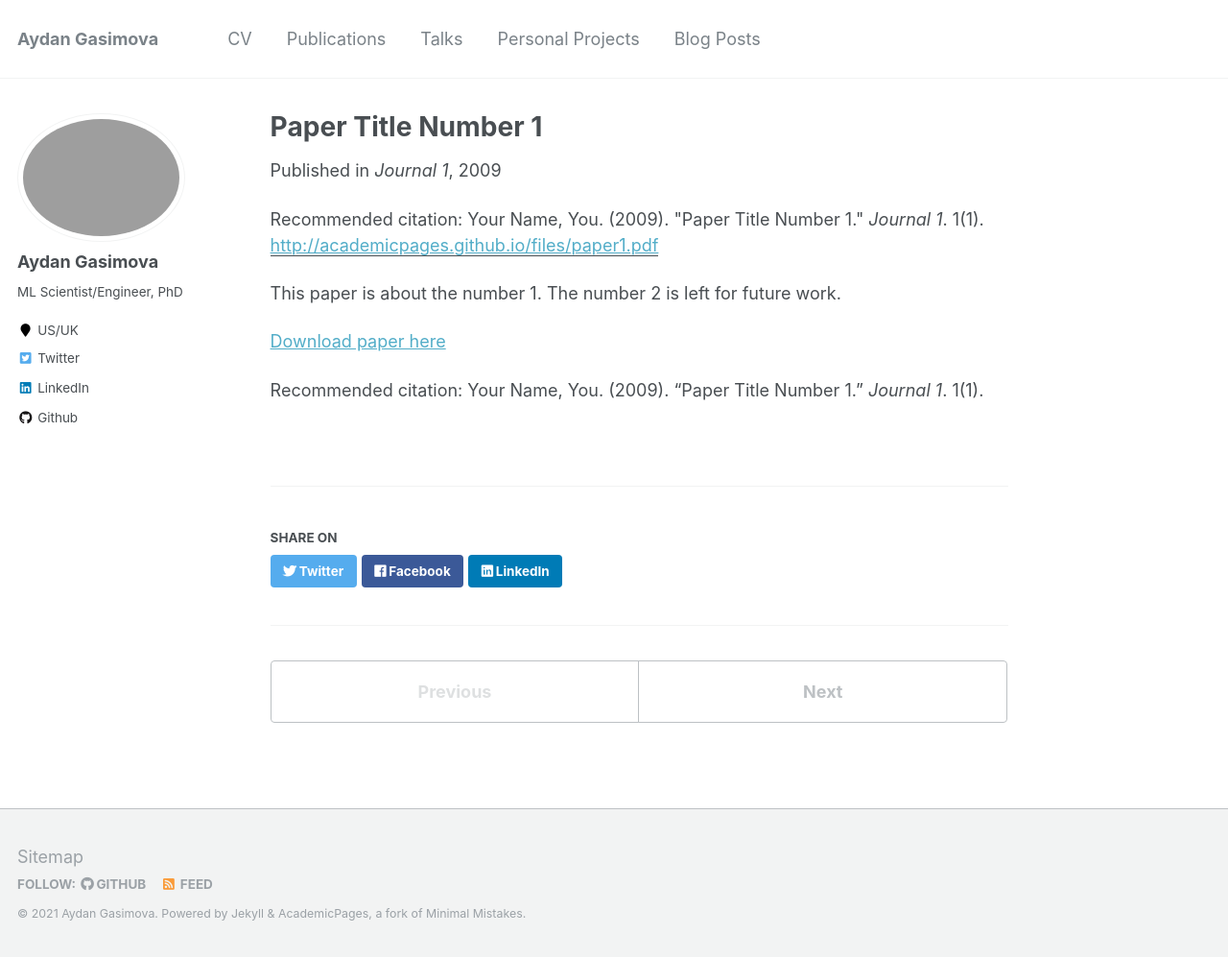
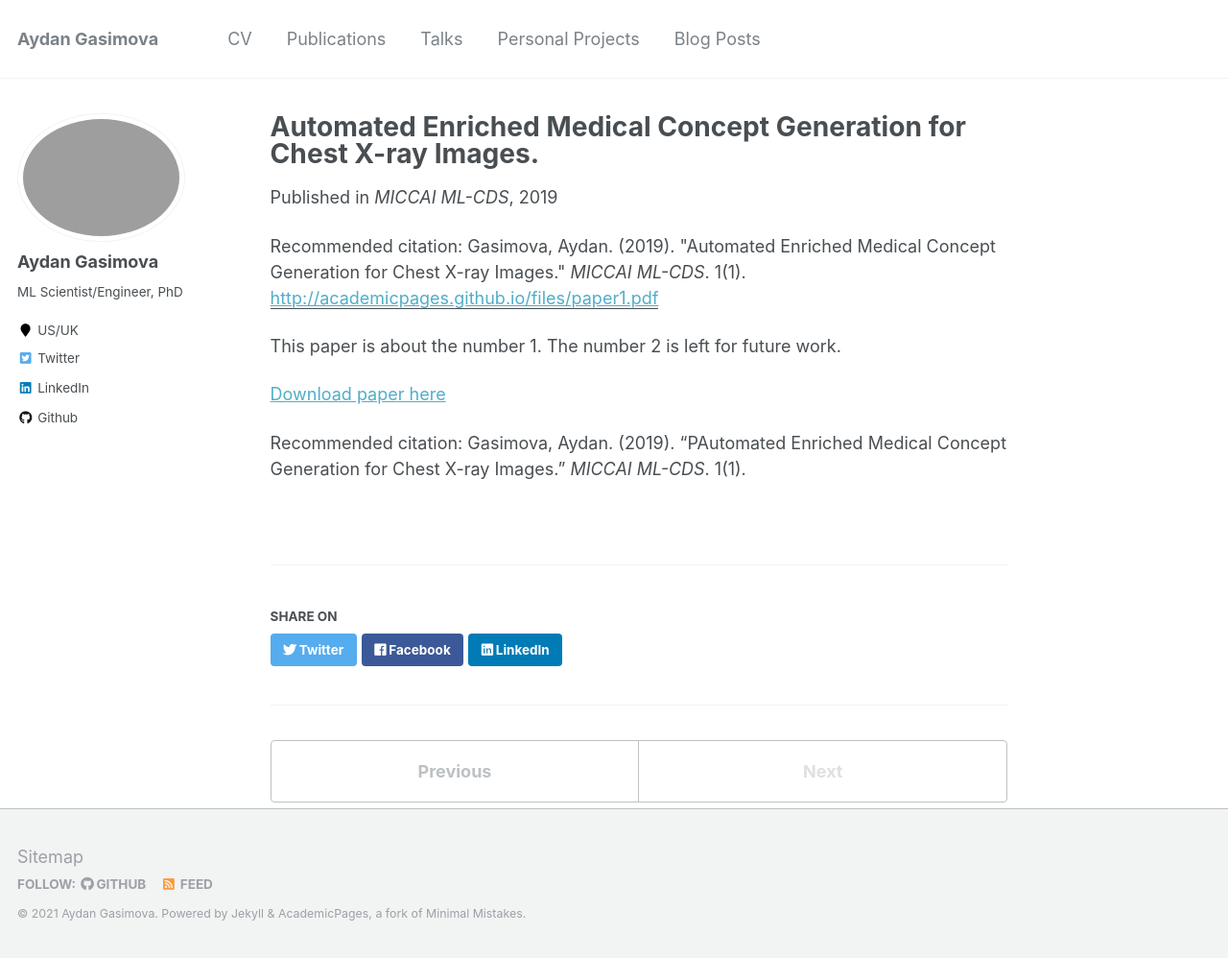
Before and after one commit to kasimayy/kasimayy.github.io, a Jekyll site: the page built from _publications/2009-10-01-paper-title-number-1.md, in a window 1280 px wide and 998 px high. Shown: the whole window at 96% size. Built offline with Jekyll 4.4.1, drawn with Linux system fonts in a browser that asks for light colours.

Commit message:
Update 2009-10-01-paper-title-number-1.md

```diff
--- a/_publications/2009-10-01-paper-title-number-1.md
+++ b/_publications/2009-10-01-paper-title-number-1.md
@@ -1,15 +1,15 @@
 ---
-title: "Paper Title Number 1"
+title: "Automated Enriched Medical Concept Generation for Chest X-ray Images."
 collection: publications
-permalink: /publication/2009-10-01-paper-title-number-1
-excerpt: 'This paper is about the number 1. The number 2 is left for future work.'
-date: 2009-10-01
-venue: 'Journal 1'
+permalink: /publication/enriched-medical-concept-generation
+excerpt: 'Given a small amount of manual annotations, clinically and visually-important concepts can be learned from raw textual radiology reports and consequently used at image annotations in automated report generation.'
+date: 2019-10-24
+venue: 'MICCAI ML-CDS'
 paperurl: 'http://academicpages.github.io/files/paper1.pdf'
-citation: 'Your Name, You. (2009). &quot;Paper Title Number 1.&quot; <i>Journal 1</i>. 1(1).'
+citation: 'Gasimova, Aydan. (2019). &quot;Automated Enriched Medical Concept Generation for Chest X-ray Images.&quot; <i>MICCAI ML-CDS</i>. 1(1).'
 ---
 This paper is about the number 1. The number 2 is left for future work.
 
-[Download paper here](http://academicpages.github.io/files/paper1.pdf)
+[Download paper here](https://link.springer.com/chapter/10.1007/978-3-030-33850-3_10)
 
-Recommended citation: Your Name, You. (2009). "Paper Title Number 1." <i>Journal 1</i>. 1(1).
+Recommended citation: Gasimova, Aydan. (2019). "PAutomated Enriched Medical Concept Generation for Chest X-ray Images." <i>MICCAI ML-CDS</i>. 1(1).
```
